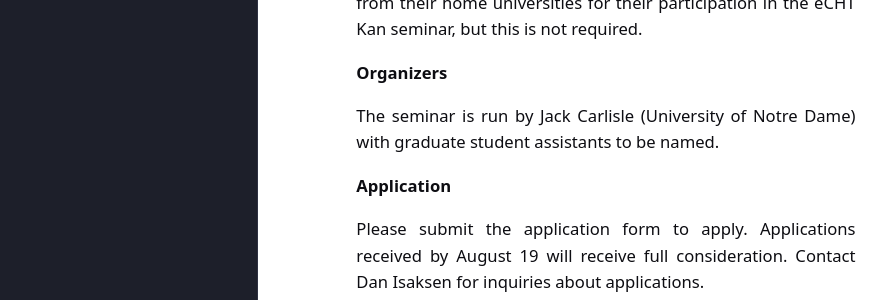
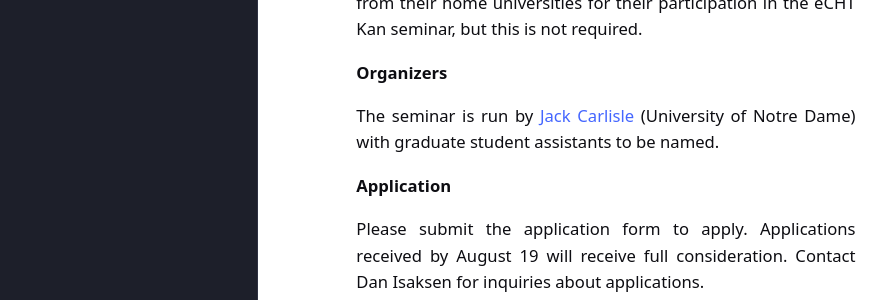
Before and after one commit to eCHTorc/eCHTorc.github.io, a Jekyll site: the page built from kan-seminar-fall-24.html, in a window 1280 px wide and 900 px high, scrolled down 810 px. Shown: the part 388-688 px from the top of the window, without its empty margins (43-930 px from the left). Built offline with Jekyll 4.4.1, drawn with Linux system fonts in a browser that asks for light colours; part of the change alters nothing that is shown.

```diff
--- a/kan-seminar-fall-24.html
+++ b/kan-seminar-fall-24.html
@@ -51,7 +51,7 @@ Students are encouraged to obtain independent study credit from their home unive
 </p>
 
 <p>
-The seminar is run by Jack Carlisle (University of Notre Dame)  with graduate student assistants to be named.
+The seminar is run by <a href="https://sites.google.com/umich.edu/jackcarlisle/home"> Jack Carlisle </a> (University of Notre Dame)  with graduate student assistants to be named.
 </p>
 
 <p>
```
